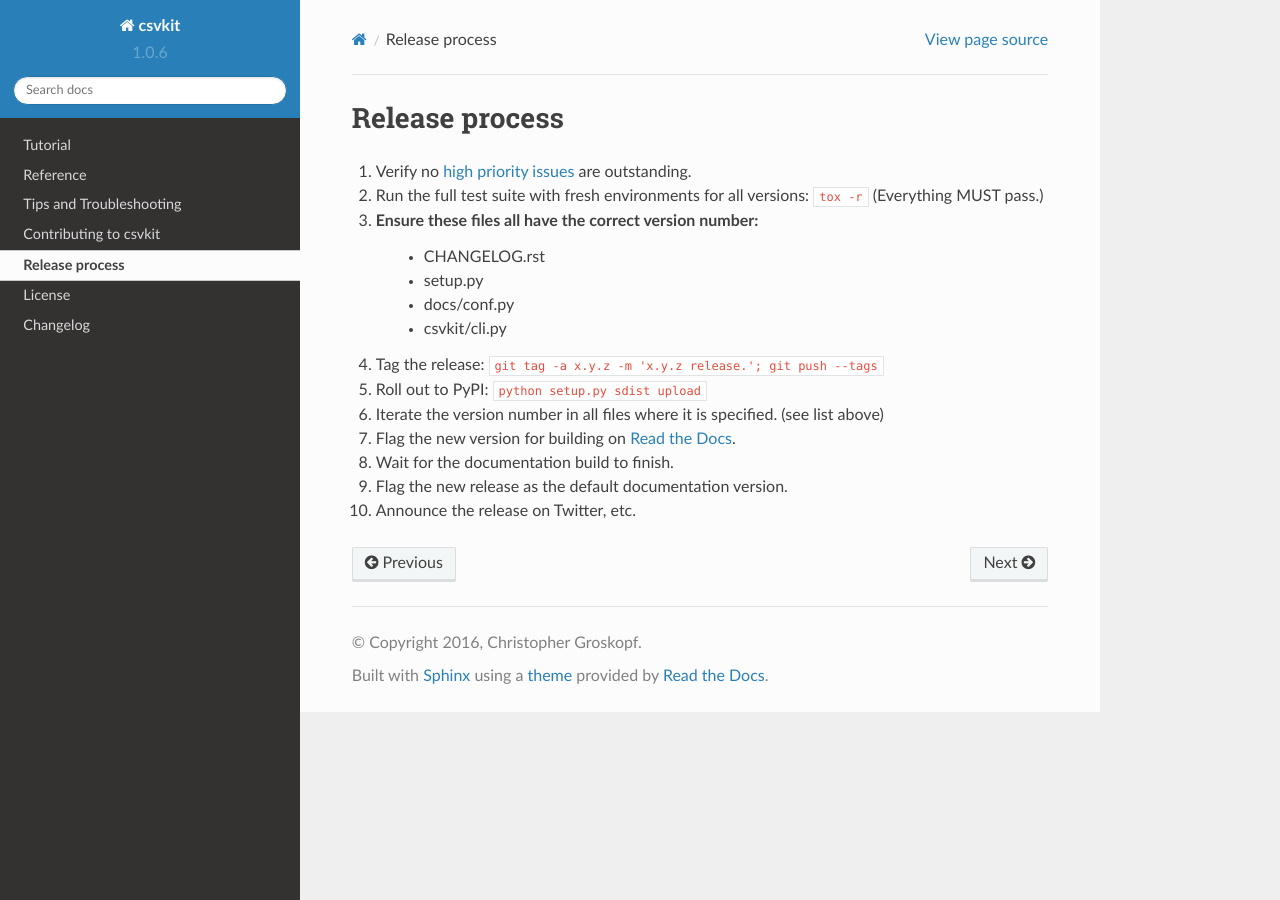
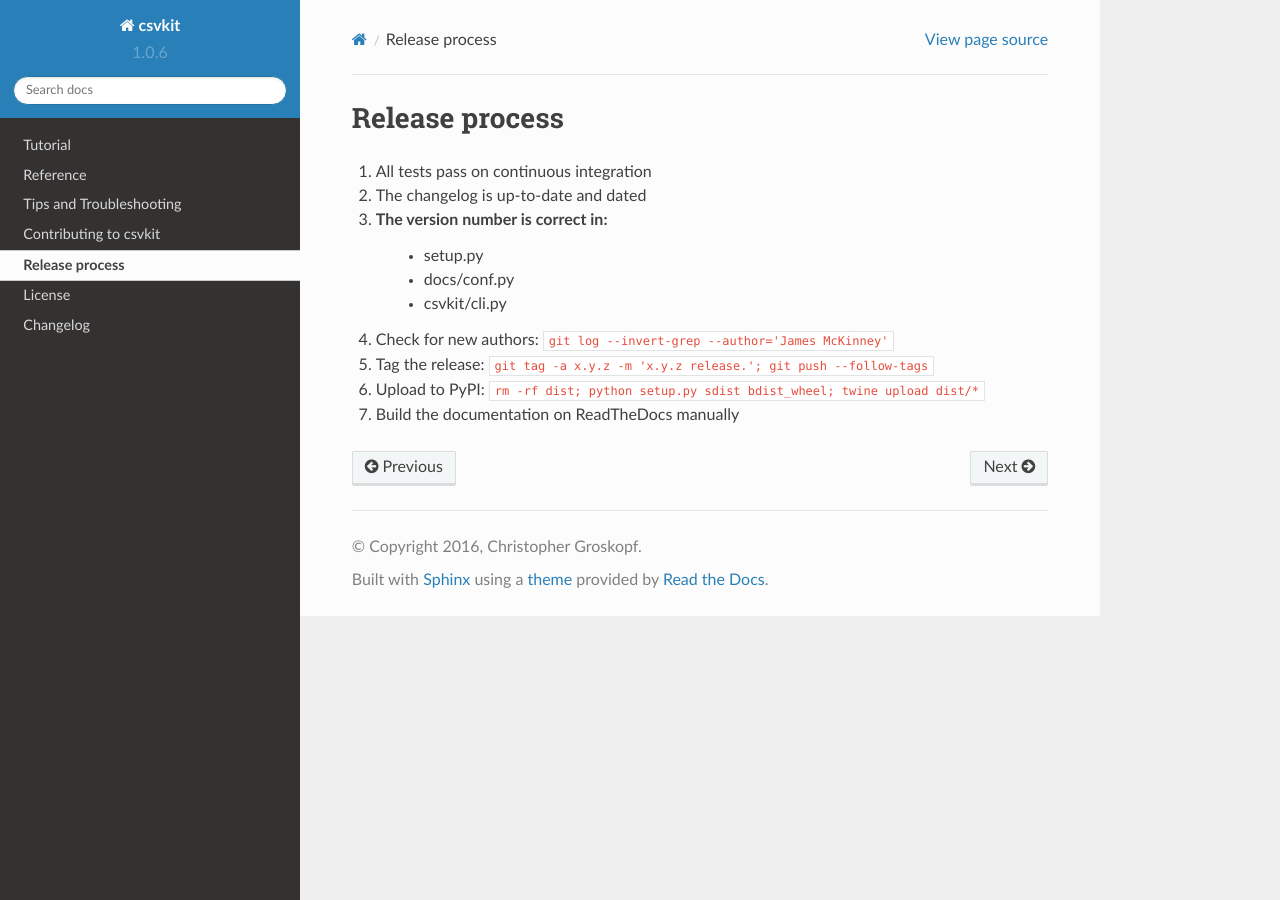
Before and after one commit to wireservice/csvkit, a Sphinx documentation site: the page built from docs/release.rst, in a window 1280 px wide. Built offline with Sphinx 7.4.7 and the Read the Docs theme 2.0.0, drawn with Linux system fonts in a browser that asks for light colours.

Commit message:
docs: Update and simplify release process

```diff
--- a/docs/release.rst
+++ b/docs/release.rst
@@ -2,17 +2,13 @@
 Release process
 ===============
 
-#. Verify no `high priority issues <https://github.com/wireservice/csvkit/issues?q=is%3Aopen+is%3Aissue+label%3A%22High+Priority%22>`_ are outstanding.
-#. Run the full test suite with fresh environments for all versions: ``tox -r`` (Everything MUST pass.)
-#. Ensure these files all have the correct version number:
-    * CHANGELOG.rst
+#. All tests pass on continuous integration
+#. The changelog is up-to-date and dated
+#. The version number is correct in:
     * setup.py
     * docs/conf.py
     * csvkit/cli.py
-#. Tag the release: ``git tag -a x.y.z -m 'x.y.z release.'; git push --tags``
-#. Roll out to PyPI: ``python setup.py sdist upload``
-#. Iterate the version number in all files where it is specified. (see list above)
-#. Flag the new version for building on `Read the Docs <https://readthedocs.org/dashboard/csvkit/versions/>`_.
-#. Wait for the documentation build to finish.
-#. Flag the new release as the default documentation version.
-#. Announce the release on Twitter, etc.
+#. Check for new authors: ``git log --invert-grep --author='James McKinney'``
+#. Tag the release: ``git tag -a x.y.z -m 'x.y.z release.'; git push --follow-tags``
+#. Upload to PyPI: ``rm -rf dist; python setup.py sdist bdist_wheel; twine upload dist/*``
+#. Build the documentation on ReadTheDocs manually
```
